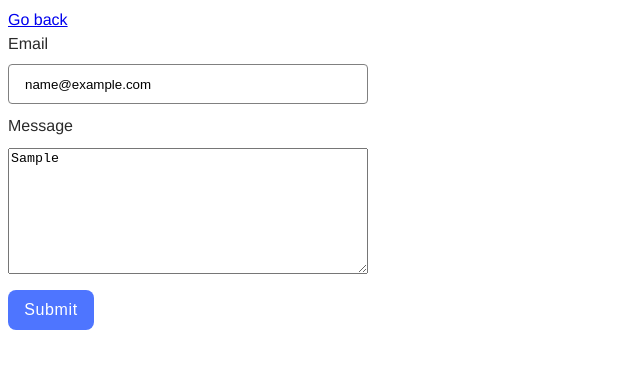
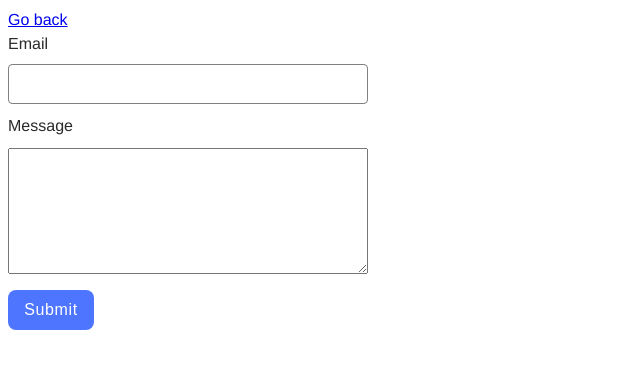
Before and after one commit to DimaShcherbiuk/goit-js-hw-09, a website built with Vite: page src/2-form.html in a window 1280 px wide. Both pictures are taken after typing "name@example.com", "Sample" into the empty fields and a click on the button "Submit". Shown: the whole page, without its empty margins (0-640 px from the left). Built offline with nearby package versions, Linux system fonts and the light colour scheme.

Commit message:
change after cheked

```diff
--- a/src/index.html
+++ b/src/index.html
@@ -4,9 +4,8 @@
 <head>
   <meta charset="UTF-8">
   <meta name="viewport" content="width=device-width, initial-scale=1.0">
-    <link rel="stylesheet" href="./css/styles.css">
-
-  <title>Homework-09-Dima SH</title>
+  <link rel="stylesheet" href="./css/styles.css">
+  <title>Homework-09-DimaSH</title>
 
 </head>
 
--- a/src/js/2-form.js
+++ b/src/js/2-form.js
@@ -30,8 +30,8 @@ function handlerSubmit(event) {
   if (email.value.trim() === '' || message.value.trim() === '') {
     alert('Будь ласка, заповніть усі поля форми перед збереженням.');
     return;
-  } else {
-    let data = JSON.parse(value);
+  }
+  let data = JSON.parse(localStorage.getItem('feedback-form-state'));
   console.log(
     `Об'єкт feedback-form-state:\n email: ${data.email} \n message: ${data.message}`
   );
@@ -41,4 +41,3 @@ function handlerSubmit(event) {
 
   localStorage.removeItem('feedback-form-state');
 }
-}
```
Lines whose indentation alone changed are shown as unchanged.
